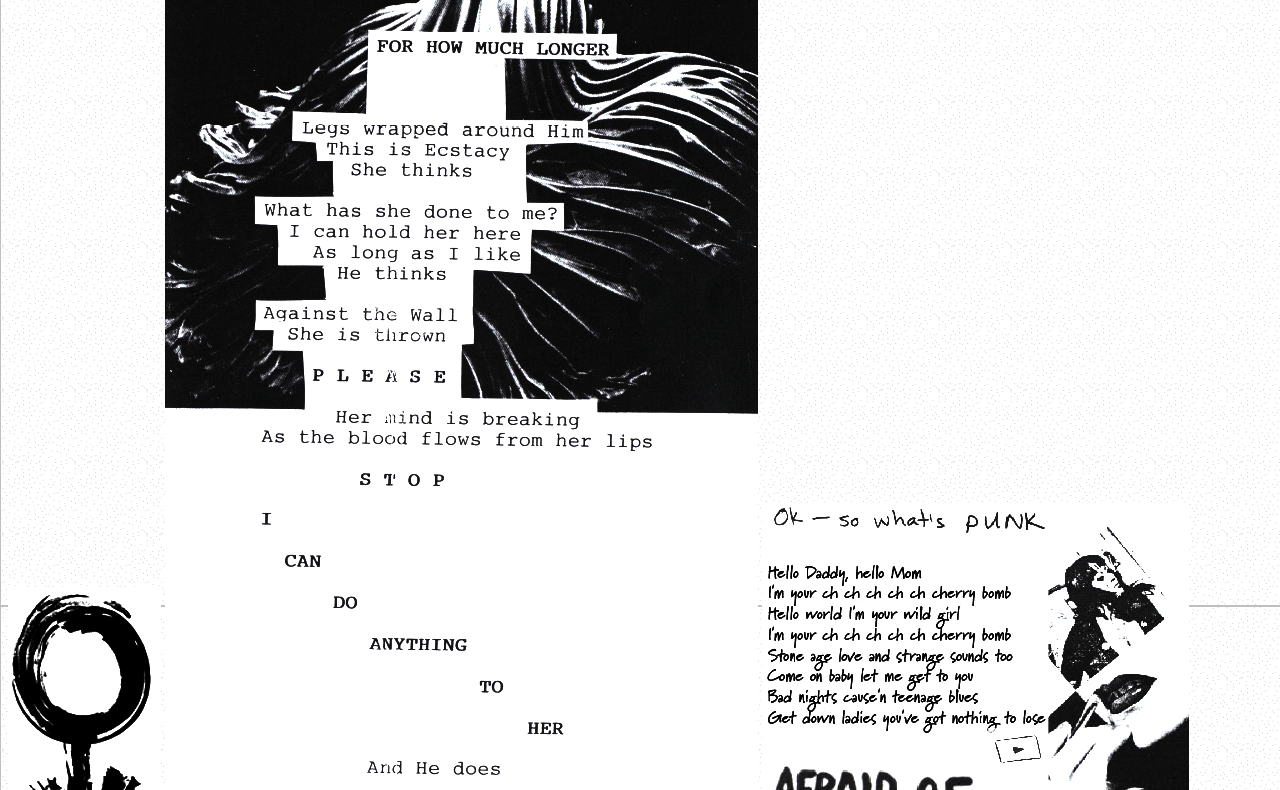
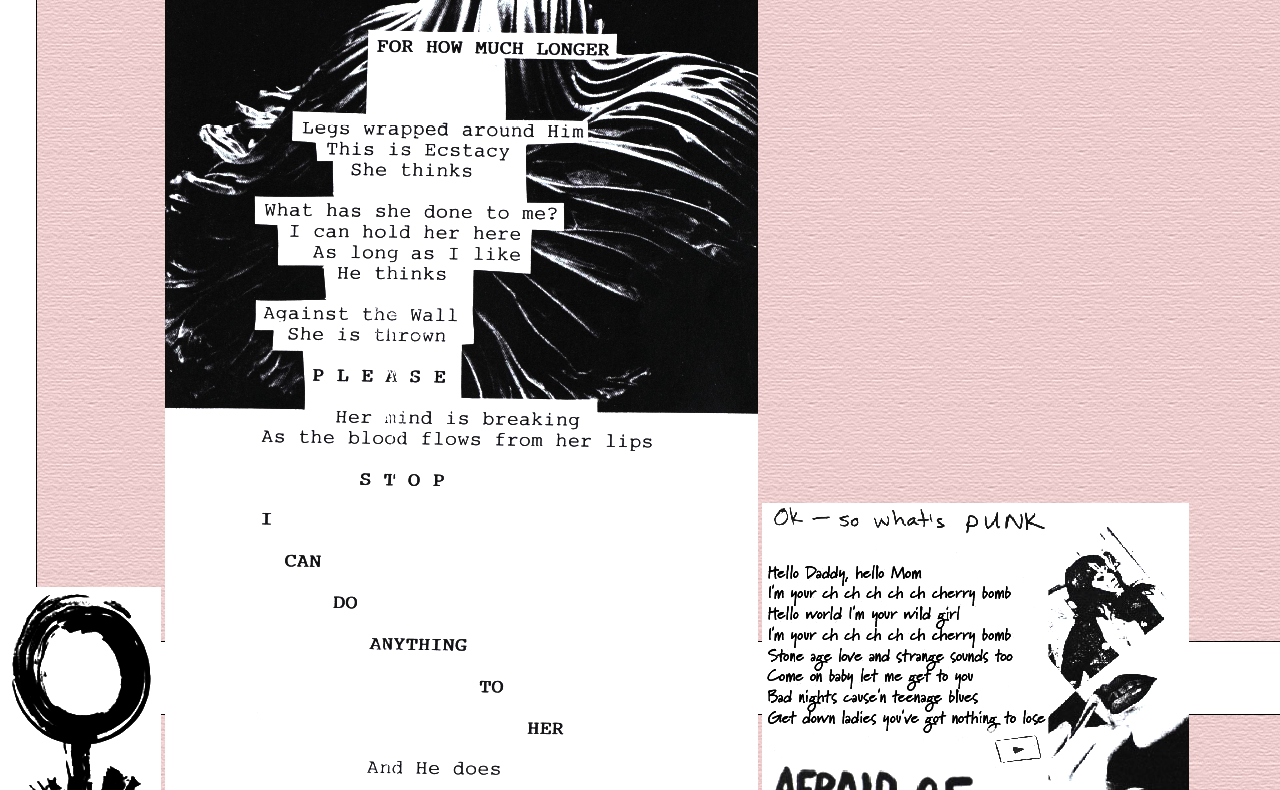
Before and after one commit to jZuschk/Bratmobile, a plain HTML site: page index.html in a window 1280 px wide. Shown: the part 474-1264 px from the top of the page. Drawn offline with Linux system fonts and the light colour scheme; files whose address does not match are found by name.

Commit message:
Update Style-main.css

```diff
--- a/Style-main.css
+++ b/Style-main.css
@@ -1,3 +1,3 @@
 body {
-  background-image: url(images/background\ template\ 1\ .png);
+  background-image: url(Images/background\ template\ 1.png);
 }
```
